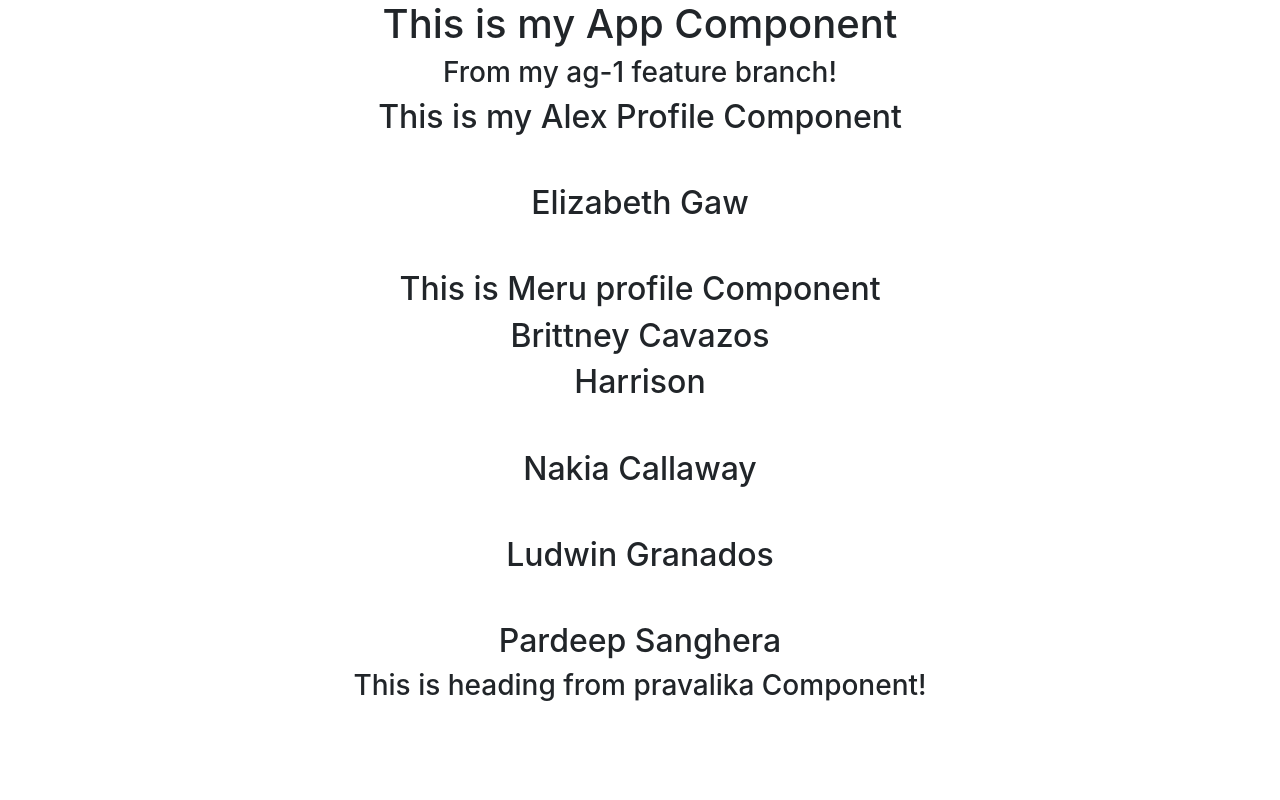
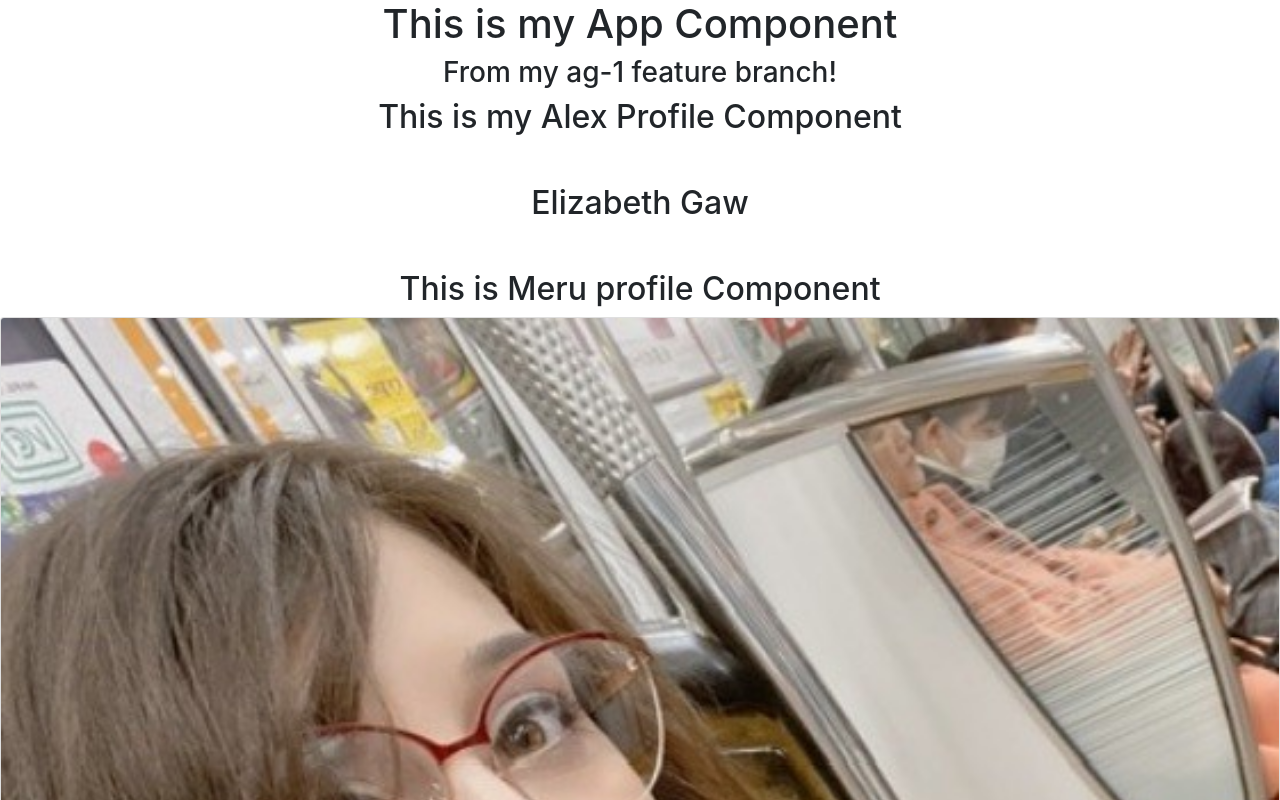
Before and after one commit to Alexg1021/testing-gitflow, a React (Create React App) app: page / in a window 1280 px wide. Shown: the top 800 px of the page. Built offline with nearby package versions, Linux system fonts and the light colour scheme.

Commit message:
updated BrittneyComponent with personal info, profile image, bootstrap card styling

```diff
--- a/src/components/BrittneyCProfile.js
+++ b/src/components/BrittneyCProfile.js
@@ -1,6 +1,53 @@
+import {useState} from 'react';
+import brittney_image from '../assets/bc-pic.jpg'
+
 const BrittneyComponent = () =>{
+    const [brittneyProfile, setBrittneyProfile] = useState({
+        name: 'Brittney Cavazos',
+        role: 'React Apprentice',
+        motto: '~ Cool vibrations ~',
+        hobbies: ['Rhythm Games','Graphic Design','Animal Crosing'],
+        email: 'brittney.cavazos@gmail.com',
+        linkedin: 'https://www.linkedin.com/in/brittney-cavazos-83b056a9/',
+        profileImg: brittney_image,
+    });
+
     return(
-        <h2>Brittney Cavazos</h2>
+        <div className="card">
+            <img
+                src={brittneyProfile.profileImg}
+                alt="Brittney Cavazos Profile pictrue"
+                className="card-img-top"
+                // style={{height: '150px', width: '150px'}}
+            />
+            <div className="card-body text-center">
+                <h3 className="card-title">{brittneyProfile.name}</h3>
+                <h5 className="card-title text-secondary">{brittneyProfile.role}</h5>
+                <p className="card-text">{brittneyProfile.motto}</p>
+            </div>
+            <ul className="list-group list-group-flush">
+                <div className="list-group-item">
+                    <strong>HOBBIES:</strong>
+                </div>
+
+                {
+                    brittneyProfile.hobbies.map((hobby, index)=>{
+                        return(
+                            <li className="list-group-item" key={index}>
+                                {hobby}
+                            </li>
+                        );
+                    })}
+            </ul>
+            <div className="card-body">
+                <a href={brittneyProfile.email} className="card-link">
+                    Email
+                </a>
+                <a href={brittneyProfile.linkedin} className="card-link" target="blank" rel="noreferrer noopener">
+                    Linkedin
+                </a>
+            </div>
+        </div>
     )
 
 };
```
Also changed, not shown: src/assets/bc-pic.jpg (added).
